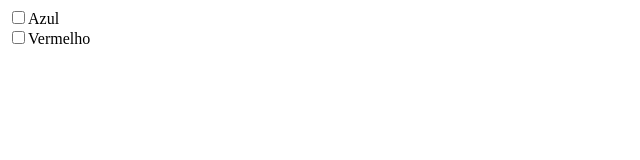
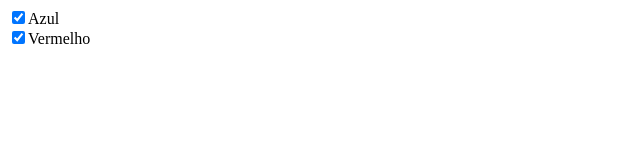
Before and after one commit to eliezerantonio/react, a React (Create React App) app in the folder 04-Formularios/checkbox/: page / in a window 1280 px wide. Shown: the top 160 px of the page, without its empty margins (0-640 px from the left). Built offline with nearby package versions, Linux system fonts and the light colour scheme.

Commit message:
controlando valores inicias do checkbox

```diff
--- a/04-Formularios/checkbox/src/App.js
+++ b/04-Formularios/checkbox/src/App.js
@@ -23,13 +23,13 @@ import React from "react";
 // export default App;
 
 const App = () => {
-  const [cores, setCores] = React.useState([]);
+  const [cores, setCores] = React.useState(["vermelho",'azul']);
 
   function handleChange({ target }) {
     if (target.checked) {
       setCores([...cores, target.value]);
     } else {
-      setCores(cores.filter((cor)=>cor!==target.value));
+      setCores(cores.filter((cor) => cor !== target.value));
     }
   }
   return (
@@ -39,7 +39,7 @@ const App = () => {
           <input
             type="checkbox"
             value="azul"
-            // checked={cores}
+            checked={cores.includes("azul")}
             onChange={handleChange}
           />
           Azul
@@ -49,7 +49,7 @@ const App = () => {
           <input
             type="checkbox"
             value="vermelho"
-            // checked={cores}
+            checked={cores.includes("vermelho")}
             onChange={handleChange}
           />
           Vermelho
```
